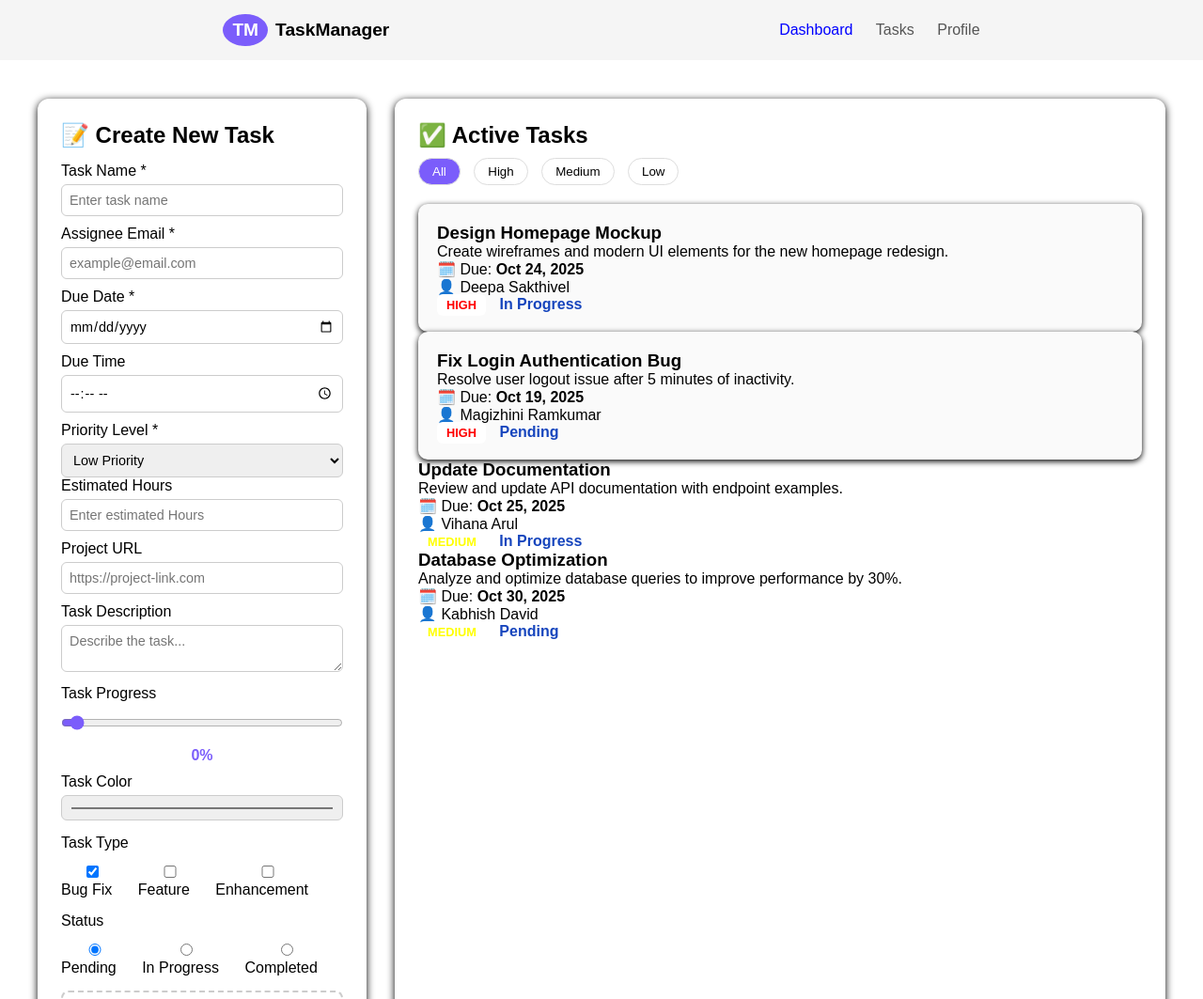
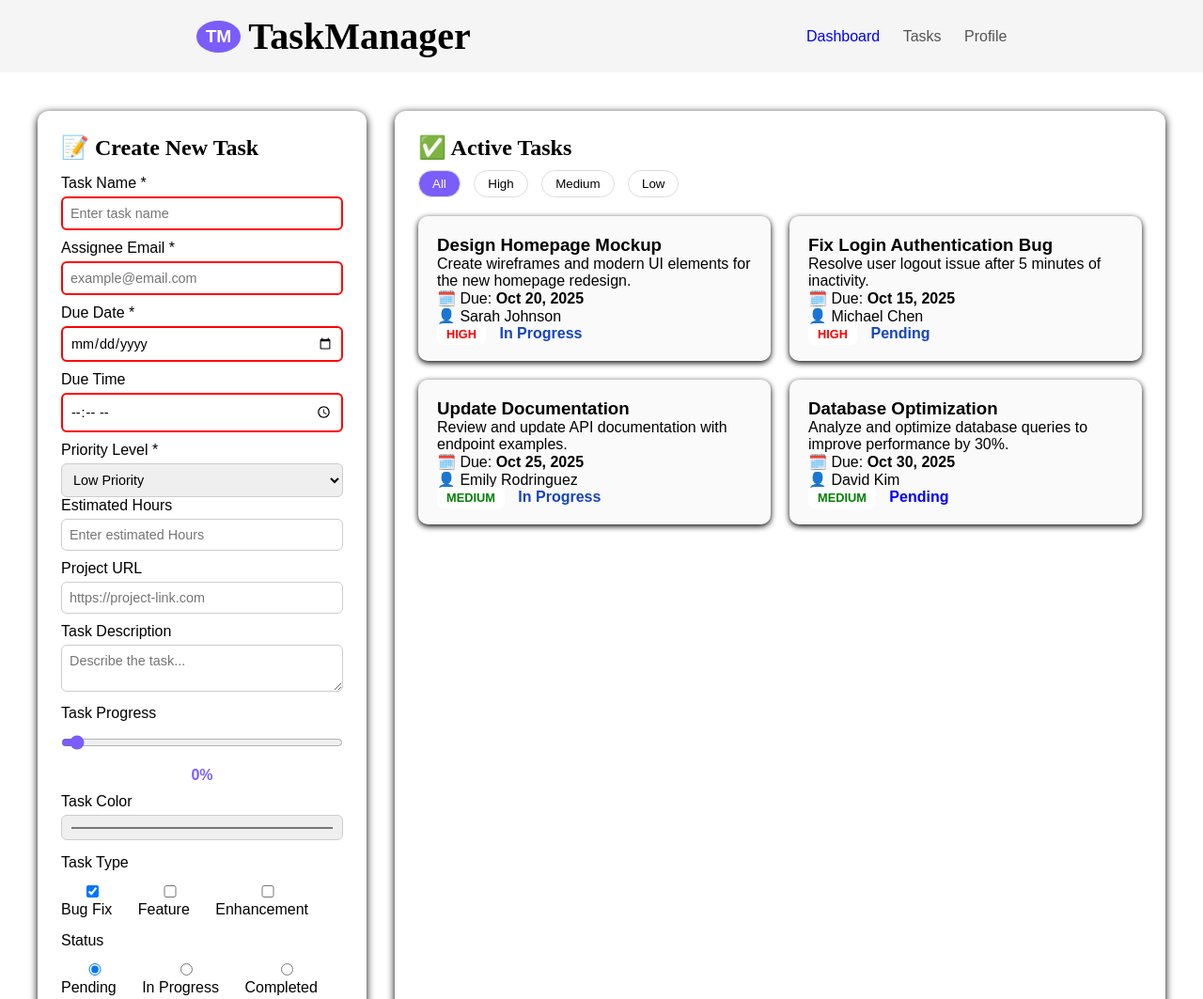
Before and after one commit to deepasakthivel24/TASKMANAGER, a plain HTML site: page index.html in a window 1280 px wide. Shown: the top 1063 px of the page at 94% size. Drawn offline with Linux system fonts and the light colour scheme.

Commit message:
finish code

```diff
--- a/index.html
+++ b/index.html
@@ -19,8 +19,7 @@
             <a href="#">Profile</a>
         </nav>
     </header>
-
-    <!--.....................MAIN...............-->
+  <!--.....................MAIN...............-->
     <main class="main-container">
         <!--...................CREATE TASK............-->
         <section class="create-task">
@@ -84,8 +83,8 @@
                 <input type="file" id="fileUpload" hidden>
             </div>
             <div class="form-buttons">
-                <button type="submit"class="btn primary">Create Task</button>
-                <button type="reset" class="btn secondary" >Reset</button>
+                <button type="submit"class="btn primary"> ✓ Create Task</button>
+                <button type="reset" class="btn secondary" > × Reset</button>
             </div>
          </form>
         </section>
@@ -104,8 +103,8 @@
                 <article class="task-card high">
                     <h3>Design Homepage Mockup</h3>
                     <p>Create wireframes and modern UI elements for the new homepage redesign.</p>
-                    <p>🗓️ Due: <b>Oct 24, 2025</b></p>
-                    <p>👤 Deepa Sakthivel</p>
+                    <p>🗓️ Due: <b>Oct 20, 2025</b></p>
+                    <p>👤 Sarah Johnson</p>
                     <div class="tags">
                         <span class="tag high">HIGH</span>
                         <span class="status in-progress">In Progress</span>
@@ -115,33 +114,33 @@
                 <article class="task-card high">
                     <h3>Fix Login Authentication Bug</h3>
                     <p>Resolve user logout issue after 5 minutes of inactivity.</p>
-                    <p>🗓️ Due: <b>Oct 19, 2025</b></p>
-                    <p>👤 Magizhini Ramkumar</p>
+                    <p>🗓️ Due: <b>Oct 15, 2025</b></p>
+                    <p>👤 Michael Chen</p>
                     <div class="tags">
                         <span class="tag high">HIGH</span>
                         <span class="status in-progress">Pending</span>
                     </div>
                 </article>
 
-                <article class="tasks-card medium">
+                <article class="task-card medium">
                     <h3>Update Documentation</h3>
                     <p>Review and update API documentation with endpoint examples.</p>
                       <p>🗓️ Due: <b>Oct 25, 2025</b></p>
-                    <p>👤 Vihana Arul</p>
+                    <p>👤 Emily Rodringuez</p>
                     <div class="tags">
                         <span class="tag medium">MEDIUM</span>
                         <span class="status in-progress">In Progress</span>
                     </div>
                 </article>
 
-                <article class="tasks-card medium">
+                <article class="task-card medium">
                     <h3>Database Optimization</h3>
                     <p>Analyze and optimize database queries to improve performance by 30%.</p>
                       <p>🗓️ Due: <b>Oct 30, 2025</b></p>
-                    <p>👤 Kabhish David</p>
+                    <p>👤 David Kim</p>
                     <div class="tags">
                         <span class="tag medium">MEDIUM</span>
-                        <span class="status in-progress">Pending</span>
+                        <span class="status pending">Pending</span>
                     </div>
                 </article>
             </div>
@@ -183,7 +182,7 @@
     </div>
 </div>
 <p class="footer-bottom">
- | © 2025 TaskManager.All rights reserved.Built for productivity.
+ | © 2025 TaskManager.All rights reserved.Built with ❤️ for productivity.
 </p>
 </footer>
 </body>
--- a/style.css
+++ b/style.css
@@ -18,12 +18,14 @@ body{
     align-items: center;
     justify-content: space-around;
     border-bottom: 1px solid white;
+
 }
 .logo{
     display: flex;
     align-items: center;
     font-weight: 600;
     font-size: 1.2rem;
+    font-family: 'Times New Roman', Times, serif;
 }
 .logo-icon{
     background: #7b5dfb;
@@ -43,6 +45,11 @@ body{
     color: blue;
 
 }
+.logo-text{
+    font-family: 'Times New Roman', Times, serif;
+    font-size: 2.5rem;
+}
+
 /*...............Main...........*/
 .main-container{
     display: grid;
@@ -59,6 +66,7 @@ body{
 }
 .create-task h2{
     margin-bottom:15px;
+    font-family: 'Times New Roman', Times, serif;
 }
 .create-task label{
     font-weight: 500;
@@ -79,6 +87,9 @@ textarea{
 }
 input[type="range"]{
     accent-color:#7b5dfb;
+}
+input:required:invalid {
+  border: 2px solid red;
 }
 .progress-text{
     text-align: center;
@@ -159,7 +170,7 @@ input[type="range"]{
     background:#7b5dfb;
     color: #fff;
 }
-.task-grid{
+.tasks-grid{
     display: grid;
     grid-template-columns: repeat(auto-fit,minmax(250px, 1fr));
     gap: 20px;
@@ -186,7 +197,7 @@ input[type="range"]{
 }
 .tag.medium{
     background: white;
-    color:yellow;
+    color:green;
 }
 .status.in-progress{
     color: rgb(22, 69, 189);
@@ -197,6 +208,9 @@ input[type="range"]{
     color:blue;
     font-weight: 600;
     margin-left: 10px;
+}
+.active-tasks h2{
+    font-family: 'Times New Roman', Times, serif;
 }
 /*........Footer.........*/
 footer{
```
